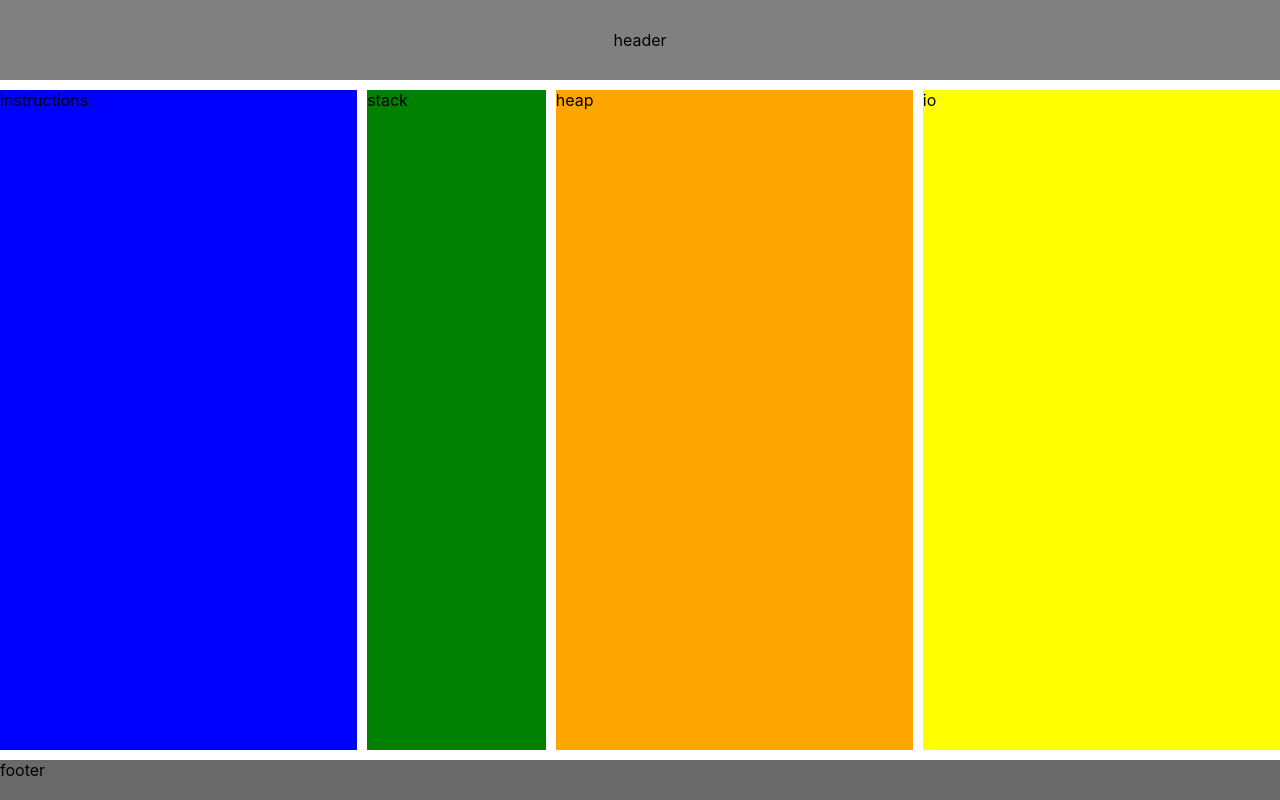
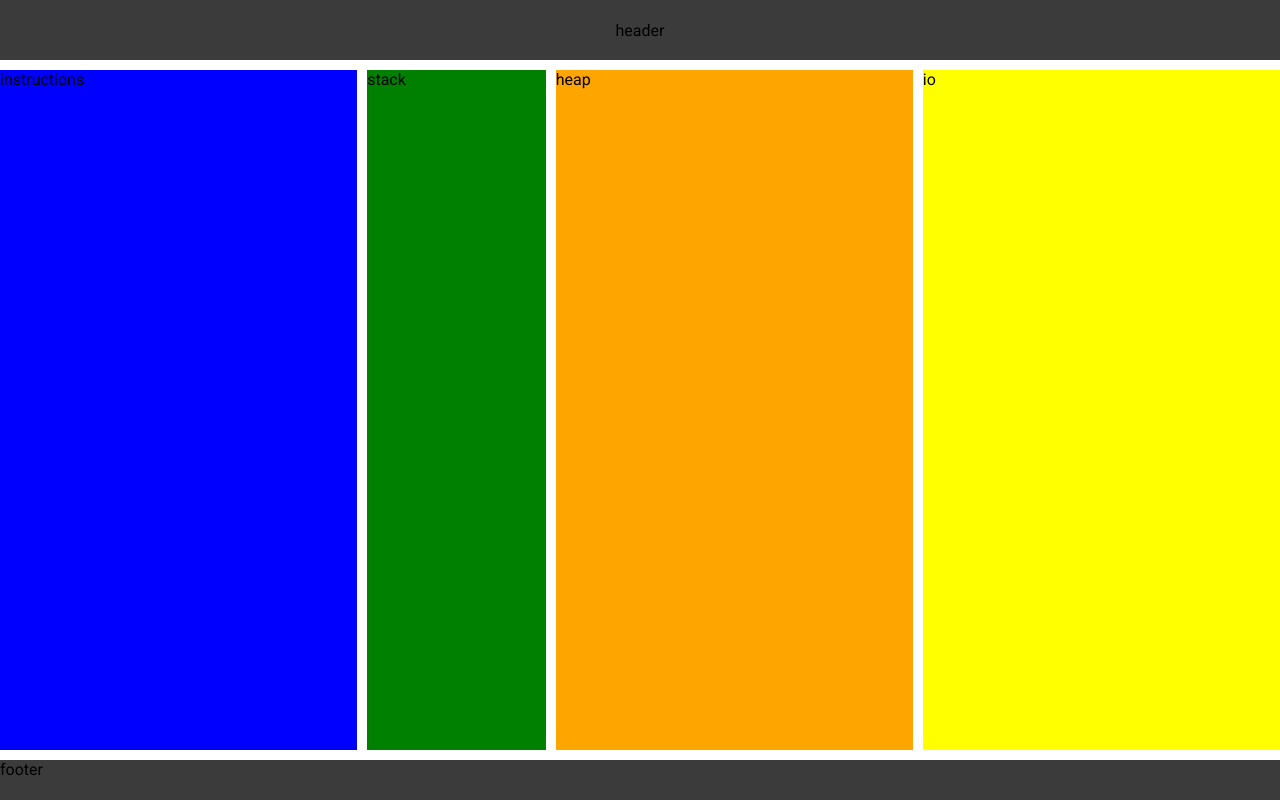
Before and after one commit to SpeekeR99/ZS23_FJP_PL0_INTERPRETER_Kimlova_Zappe, a Next.js app in the folder pl0/: page / in a window 1280 px wide. Built offline with nearby package versions, Linux system fonts and the light colour scheme.

Commit message:
Font styled

```diff
--- a/pl0/styles/globals.css
+++ b/pl0/styles/globals.css
@@ -1,7 +1,10 @@
+@import url('https://fonts.googleapis.com/css2?family=Roboto:ital,wght@0,100;0,300;0,400;0,500;0,700;0,900;1,100;1,300;1,400;1,500;1,700;1,900&display=swap');
+
 html,
 body {
-  padding: 0;
-  margin: 0;
-  font-family: -apple-system, BlinkMacSystemFont, Segoe UI, Roboto, Oxygen,
-    Ubuntu, Cantarell, Fira Sans, Droid Sans, Helvetica Neue, sans-serif;
+    padding: 0;
+    margin: 0;
+    font-family: 'Roboto', Arial, Helvetica, sans-serif;
+    width: 100vw;
+    height: 100vh;
 }
--- a/pl0/styles/layout.module.css
+++ b/pl0/styles/layout.module.css
@@ -2,7 +2,7 @@
     display: grid;
 
     grid:
-        [header-start] 'header header header header' 80px [header-end]
+        [header-start] 'header header header header' 60px [header-end]
         [main-start] 'instructions stack heap io' 1fr [main-end]
         [footer-start] 'footer footer footer footer' 40px [footer-end]
         / minmax(300px, 2fr) 1fr 2fr 2fr;
@@ -18,7 +18,7 @@
 
 .header {
     grid-area: header;
-    background-color: gray;
+    background-color: rgb(59, 59, 59);
 
     align-items: center;
     justify-content: center;
@@ -26,7 +26,7 @@
 }
 .footer {
     grid-area: footer;
-    background-color: dimgray;
+    background-color: rgb(59, 59, 59);
 }
 .instructions {
     grid-area: instructions;
```
